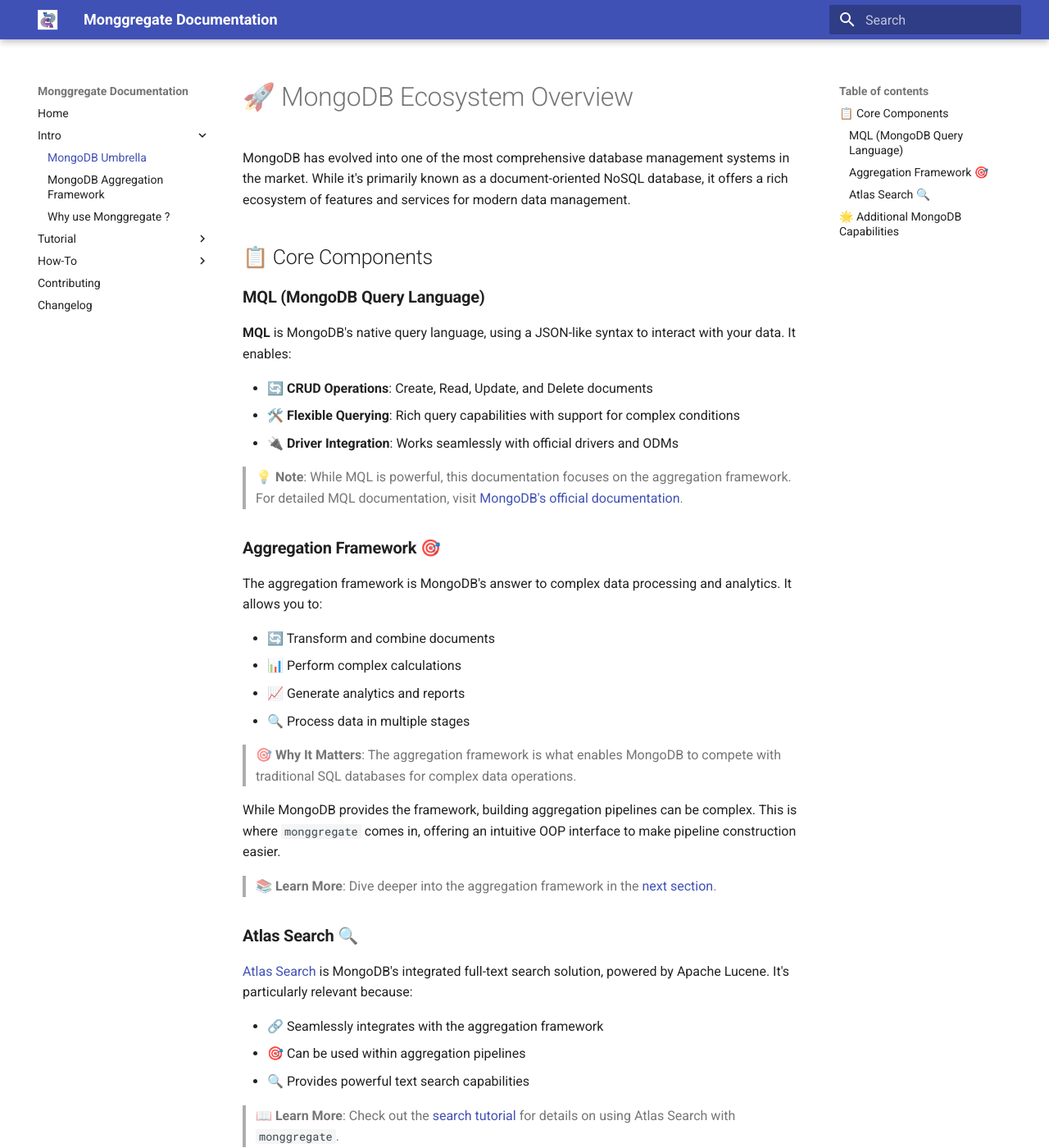
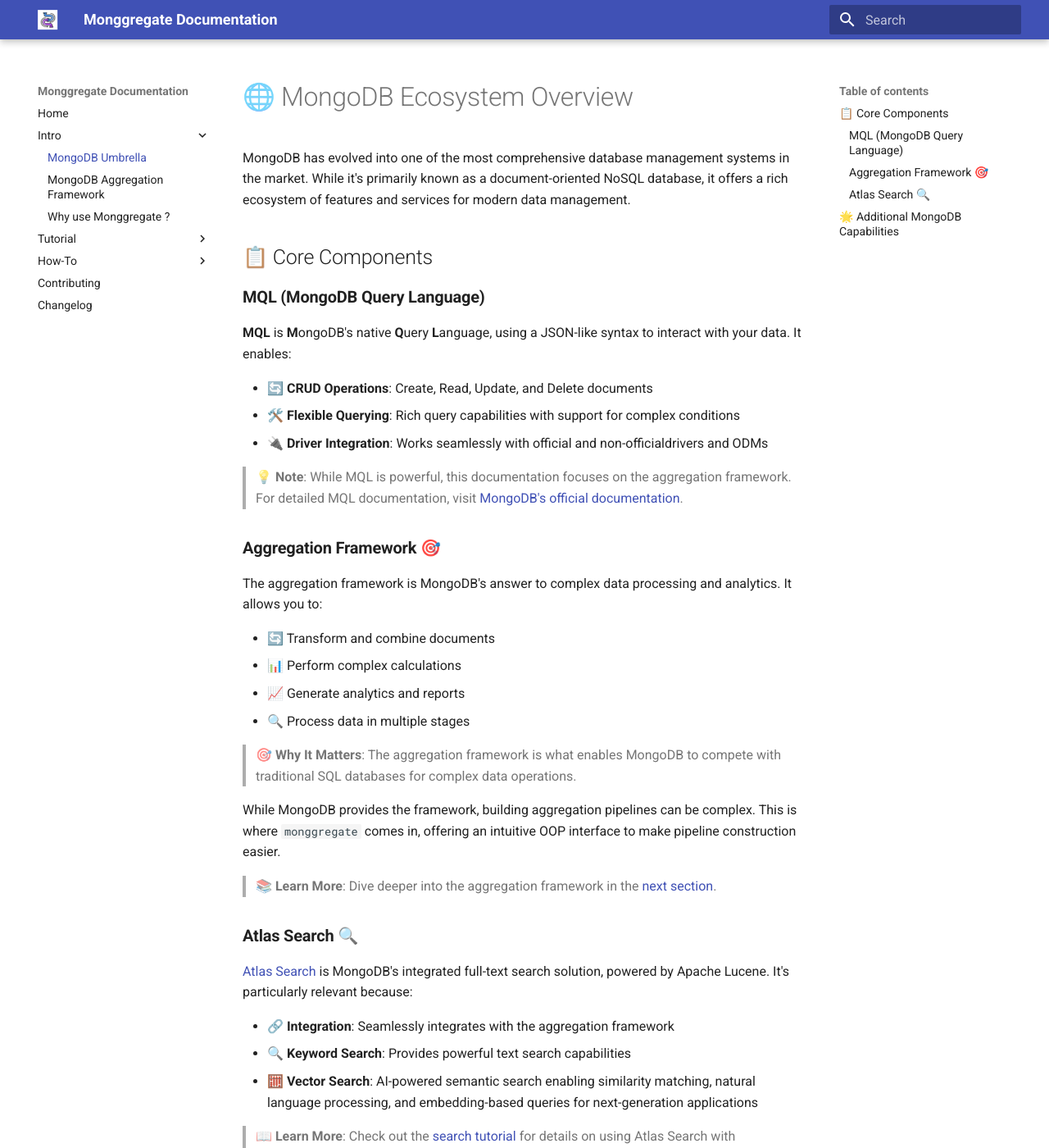
Before and after one commit to VianneyMI/monggregate, an MkDocs documentation site: the page built from docs/intro/mongodb-umbrella.md, in a window 1280 px wide and 1400 px high. Shown: the whole window at 82% size. Built offline with MkDocs 1.6.1 and Material for MkDocs 9.7.7, drawn with Linux system fonts in a browser that asks for light colours; some of the changed text lies outside the part shown.

Commit message:
Update doc

```diff
--- a/docs/intro/mongodb-umbrella.md
+++ b/docs/intro/mongodb-umbrella.md
@@ -1,4 +1,4 @@
-# 🚀 MongoDB Ecosystem Overview
+# 🌐 MongoDB Ecosystem Overview
 
 MongoDB has evolved into one of the most comprehensive database management systems in the market. While it's primarily known as a document-oriented NoSQL database, it offers a rich ecosystem of features and services for modern data management.
 
@@ -6,11 +6,11 @@
 
 ### **MQL (MongoDB Query Language)**
 
-**MQL** is MongoDB's native query language, using a JSON-like syntax to interact with your data. It enables:
+**MQL** is **M**ongoDB's native **Q**uery **L**anguage, using a JSON-like syntax to interact with your data. It enables:
 
 - 🔄 **CRUD Operations**: Create, Read, Update, and Delete documents
 - 🛠️ **Flexible Querying**: Rich query capabilities with support for complex conditions
-- 🔌 **Driver Integration**: Works seamlessly with official drivers and ODMs
+- 🔌 **Driver Integration**: Works seamlessly with official and non-officialdrivers and ODMs
 
 > 💡 **Note**: While MQL is powerful, this documentation focuses on the aggregation framework. For detailed MQL documentation, visit [MongoDB's official documentation](https://www.mongodb.com/docs/manual/crud/).
 
@@ -33,9 +33,10 @@
 
 [Atlas Search](https://www.mongodb.com/docs/atlas/atlas-search/atlas-search-overview/) is MongoDB's integrated full-text search solution, powered by Apache Lucene. It's particularly relevant because:
 
-- 🔗 Seamlessly integrates with the aggregation framework
-- 🎯 Can be used within aggregation pipelines
-- 🔍 Provides powerful text search capabilities
+- 🔗 **Integration**: Seamlessly integrates with the aggregation framework
+- 🔍 **Keyword Search**: Provides powerful text search capabilities
+- 🧮 **Vector Search**: AI-powered semantic search enabling similarity matching, natural language processing, and embedding-based queries for next-generation applications
+
 
 > 📖 **Learn More**: Check out the [search tutorial](../tutorial/search.md) for details on using Atlas Search with `monggregate`.
 
```
Also changed, not shown: other parts of docs/intro/mongodb-umbrella.md (+2 -2 lines), docs/how-to/commons/home.md (+10 -0 lines), docs/how-to/setup.md (+4 -3 lines).
